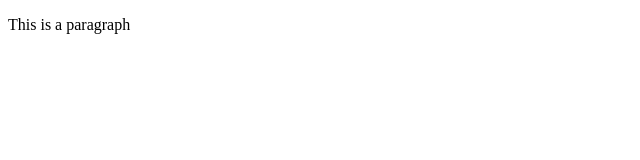
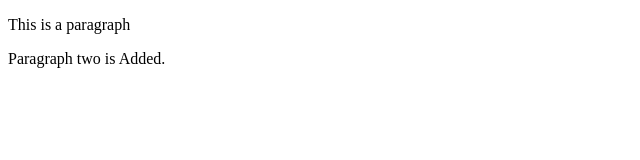
Before and after one commit to Abishekthapa09/Math, a plain HTML site: page index.html in a window 1280 px wide. Shown: the whole page, without its empty margins (0-640 px from the left). Drawn offline with Linux system fonts and the light colour scheme.

Commit message:
second commit

```diff
--- a/index.html
+++ b/index.html
@@ -7,5 +7,6 @@
 </head>
 <body>
     <p>This is a paragraph</p>
+    <P>Paragraph two is Added.</P>
 </body>
 </html>
```
